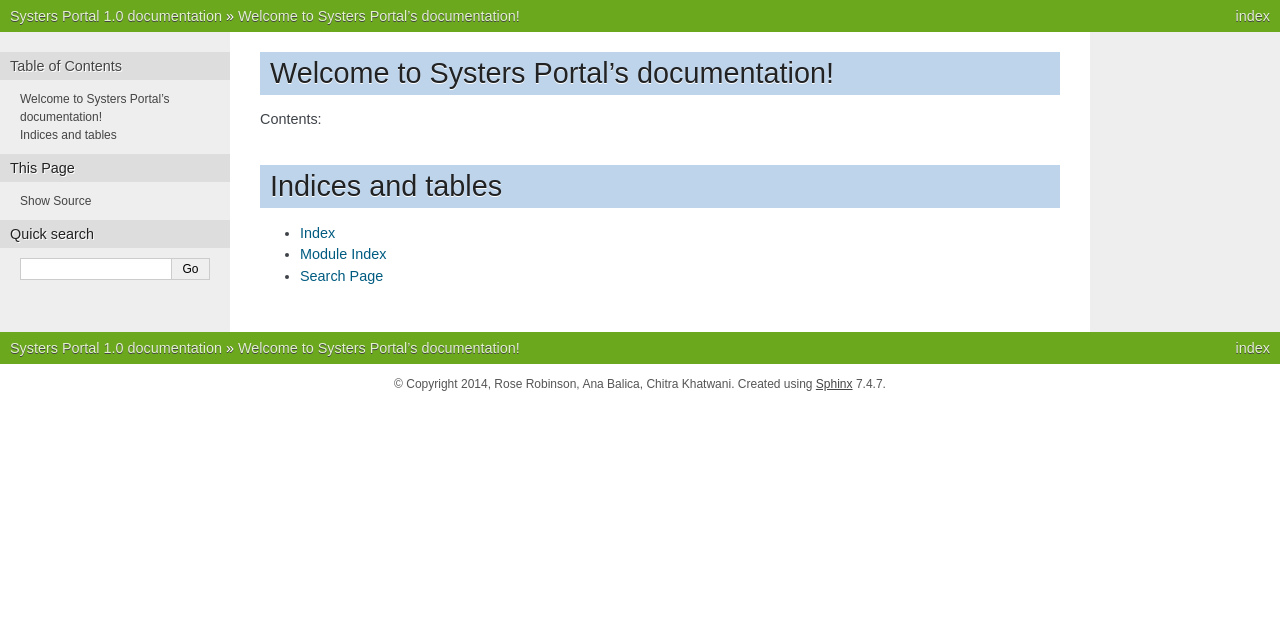
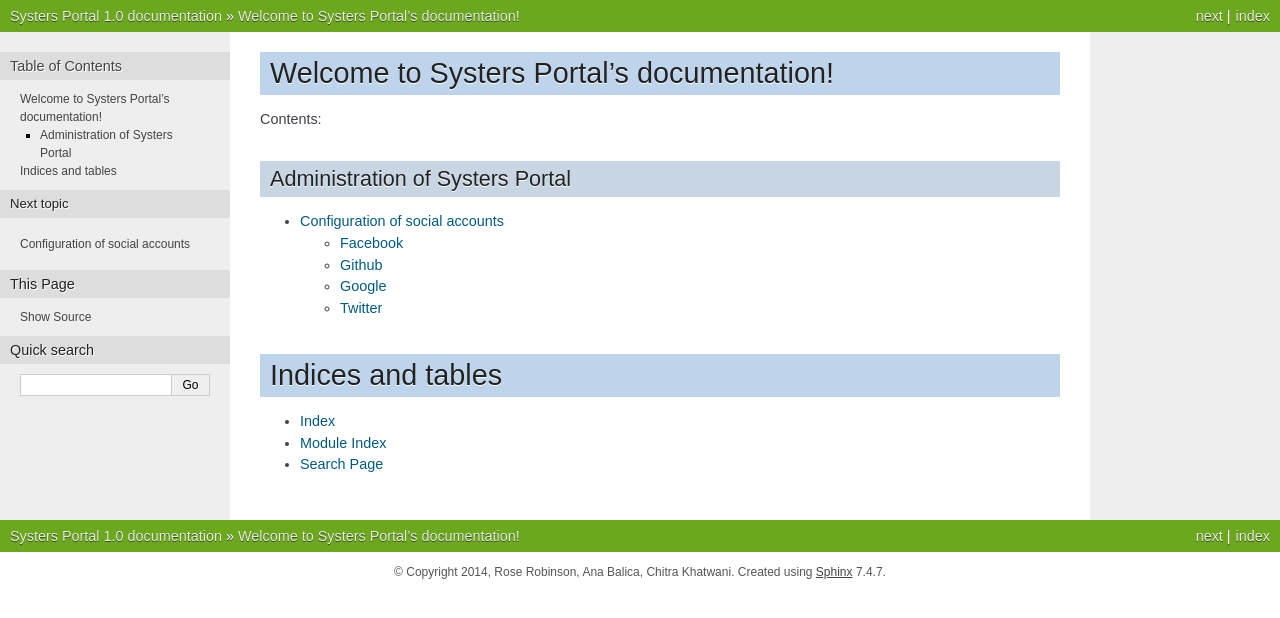
Before and after one commit to anitab-org/portal, a Sphinx documentation site: the page built from docs/index.rst, in a window 1280 px wide. Shown: the top 618 px of the page. Built offline with Sphinx 7.4.7, drawn with Linux system fonts in a browser that asks for light colours; some of the changed lines change nothing that is shown.

Commit message:
configuration of social accounts documentation

```diff
--- /dev/null
+++ b/docs/config/social_login.rst
@@ -0,0 +1,156 @@
+Configuration of social accounts
+================================
+
+Systers Portal offers the possibility of user authentication using local and
+social accounts. There are 4 social apps available:
+
+* facebook
+* github
+* google
+* twitter
+
+Each social app requires prior configuration. It is necessary to add a
+*SocialApp* record per provider via the Django admin containing app credentials.
+The process of configuration for each provider is described in detail below.
+
+.. warning:: The providers' interface for generating API keys and client IDs
+ might have changed slightly since this tutorial was written, but the general
+ process should be the same.
+
+.. note:: Throughout this tutorial https://www.example.com domain is used for
+ demonstration purposes. It should be replaced with a real domain name, e.g.
+ https://systers.org or http://localhost:8000 if developing on a local machine.
+
+
+Facebook
+--------
+The following section describes the configuration of social login using Facebook
+OAuth2. First signup as `Facebook developer`_. From the top toolbar go to *Apps* >
+*Create a New App*. Fill the form, click *Create App*. Choose *Display Name*,
+unique *Namespace* and category.
+
+On the left sidebar of the app click on *Settings*. On *Settings - Basic* page
+it is necessary to add a platform to the app. Select platform - *Website*. Set
+*Site URL* to be https://www.example.com. Same domain name add to *Add Domains*.
+Save changes.
+
+.. image:: ../_static/facebook_oauth.png
+   :align: center
+
+If you are testing Facebook OAuth locally, then you can add http://localhost to
+*App Domains* and http://localhost:8000 to *Site URL*. It won't work, if you use
+loopback IP address 127.0.0.1 instead of localhost.
+
+On the *Dashboard* page you can find the App ID and App Secret. Go to Systers
+Portal and create a new social app at
+https://www.example.com/admin/socialaccount/socialapp/add/. Select
+*Facebook* provider, choose a suggestive name (e.g. *Facebook OAuth2*), copy the
+App ID and the App Secret to the *SocialApp* record. Choose the available sites
+for which to enable the social auth with Facebook and hit Save.
+
+To test if Facebook social auth using OAuth2 is configured properly, go to
+https://www.example.com/accounts/login/ and try to login using Facebook. You will
+be asked to authorize the application and will be redirected to a page to enter
+your username and email that you want to use for login.
+
+Github
+------
+Register a new oAuth application at https://github.com/settings/applications/new.
+Fill the form. Enter the *Homepage URL* - https://www.example.com. The *Authorization*
+*callback URL* should be of the form::
+
+    https://www.example.com/accounts/github/login/callback/
+
+.. image:: ../_static/github_oauth.png
+   :align: center
+
+Immediately after you will be redirected to the Application dashboard to access
+the newly generated Client ID and secret. Create a new social app for Systers
+Portal at https://www.example.com/admin/socialaccount/socialapp/add/. Select
+*Github* provider, choose a suggestive name (e.g. *Github OAuth*), copy the
+Client ID and the secret to the *SocialApp* record. Choose the available sites
+for which to enable the social auth with Github and hit Save.
+
+To test if Github social auth is configured properly, go to
+https://www.example.com/accounts/login/ and try to login using Github. You will
+be asked to authorize the application and will be redirected to a page to enter
+your username and email that you want to use for login.
+
+Google
+------
+The Google provider is OAuth2 based. More on using OAuth2 to access Google APIs:
+https://developers.google.com/accounts/docs/OAuth2
+
+Go to `Google Developers Console`_ and create a new project. A window will pop up
+for you to fill in project information. Enter a suggestive name for the new
+project (e.g. *Systers Portal*), let the system generate a unique project ID and
+click *Create*.
+
+.. image:: ../_static/google_console1.png
+   :align: center
+
+Right after the project will be created, you will be redirected to Project
+Dashboard. Click on *Enable an API* button. On the left sidebar in the section
+*APIs & AUTH* access *Credentials* page. A popup will appear to enter details
+to create a client ID. Choose *Web application*. For *Authorized Javascript Origins*
+enter the website domain name. In *Authorized Redirect URI*, type the
+`development callback URL`_, which must be of the form::
+
+    https://www.example.com/accounts/google/login/callback
+
+
+.. image:: ../_static/google_console2.png
+   :align: center
+
+The system will generate a client ID and a secret for the following web
+application.
+
+.. image:: ../_static/google_console3.png
+   :align: center
+
+
+Create a new social app for Systers Portal at
+https://www.example.com/admin/socialaccount/socialapp/add/. Select *Google*
+provider, choose a suggestive name (e.g. *Google OAuth2*), copy the Client ID
+and the Client Secret from Google Developer Console to the *SocialApp* record.
+Choose the available sites for which to enable the social auth with Google and
+hit Save.
+
+To test if Google social auth is configured properly, go to
+https://www.example.com/accounts/login/ and try to login using Google.
+
+
+Twitter
+-------
+Go to `Twitter Apps`_ page and create a new app. Fill the form. Enter the
+*Website* - https://www.example.com. The *Callback URL* should be of the form::
+
+    https://www.example.com/accounts/twitter/login/callback/
+
+.. image:: ../_static/twitter_oauth1.png
+   :align: center
+
+On the Application Management page of Systers Portal, access the *API keys* tab.
+It contains the API key and API secret necessary to enable authentication with
+twitter.
+
+.. image:: ../_static/twitter_oauth2.png
+   :align: center
+
+Create a new social app for Systers Portal at
+https://www.example.com/admin/socialaccount/socialapp/add/. Select *Twitter*
+provider, choose a suggestive name (e.g. *Twitter OAuth*), copy the
+API key and the API secret to the *SocialApp* record. Choose the available sites
+for which to enable the social auth with Github and hit Save.
+
+To test if Twitter social auth is configured properly, go to
+https://www.example.com/accounts/login/ and try to login using Twitter. You will
+be asked to authorize the application and will be redirected to a page to enter
+your username and email that you want to use for login.
+
+
+.. _Facebook developer: https://developers.facebook.com/
+.. _Google Developers Console: https://console.developers.google.com
+.. _development callback URL: http://django-allauth.readthedocs.org/en/latest/#google
+.. _Google OAuth docs: https://developers.google.com/console/help/new/#generatingoauth2
+.. _Twitter Apps: https://apps.twitter.com/
--- a/docs/index.rst
+++ b/docs/index.rst
@@ -11,6 +11,14 @@
 .. toctree::
    :maxdepth: 2
 
+Administration of Systers Portal
+--------------------------------
+
+.. toctree::
+   :maxdepth: 2
+
+   config/social_login
+
 
 
 Indices and tables
```
Also changed, not shown: docs/_static/facebook_oauth.png (added), docs/_static/github_oauth.png (added), docs/_static/google_console1.png (added), docs/_static/google_console2.png (added), docs/_static/google_console3.png (added), docs/_static/twitter_oauth1.png (added), docs/_static/twitter_oauth2.png (added).
